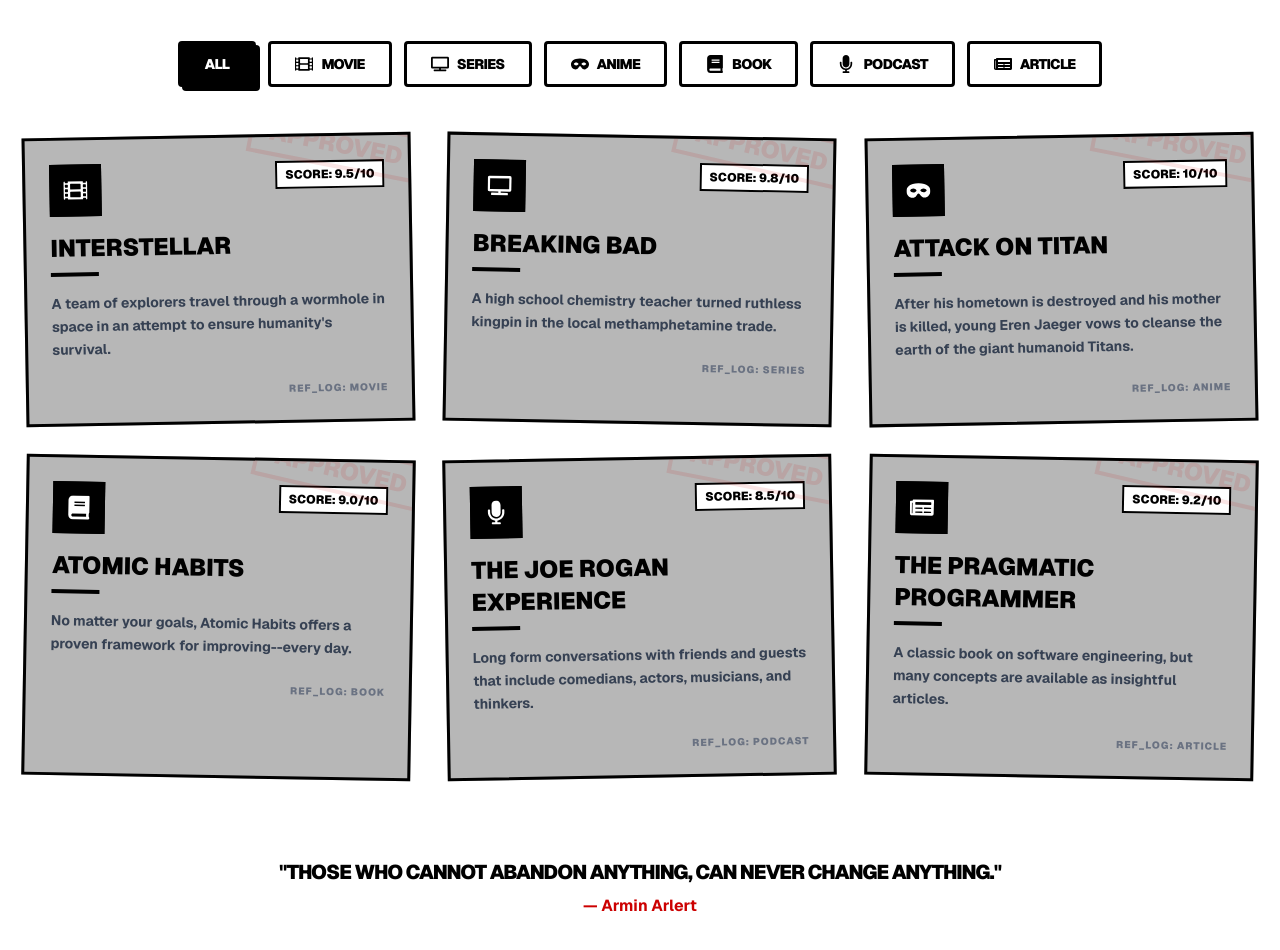
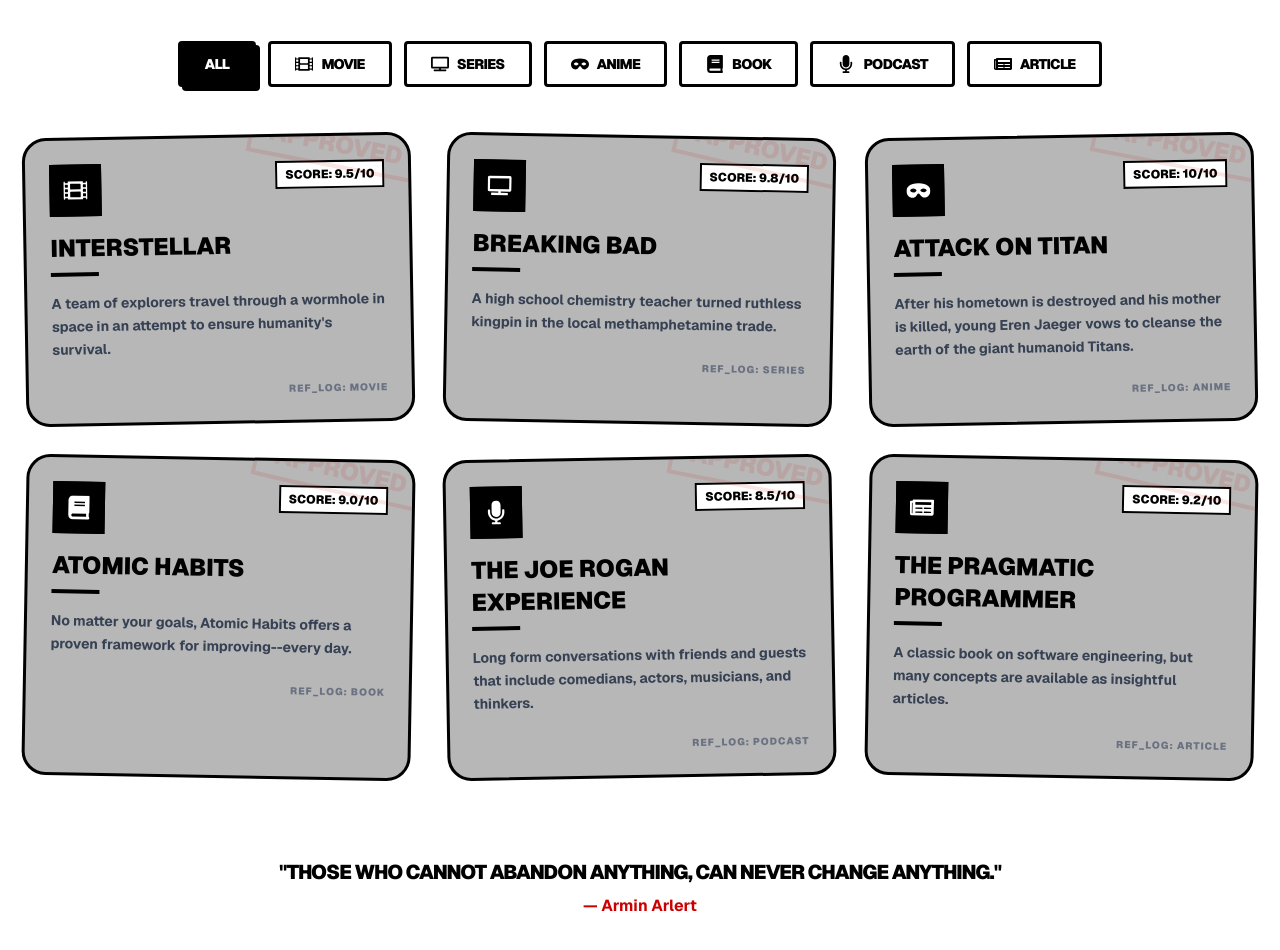
Before and after one commit to bishaldebroy007/portfolio-bishal-aot-theme, a Next.js app: page / in a window 1280 px wide. Shown: the part 8060-9010 px from the top of the page. Built offline with nearby package versions, Linux system fonts and the light colour scheme.

Commit message:
improvement 2

```diff
--- a/components/AfterHours.tsx
+++ b/components/AfterHours.tsx
@@ -137,7 +137,7 @@
 								zIndex: 20,
 								transition: { duration: 0.2 },
 							}}
-							className="bg-aot-cream/30 border-3 border-black p-6 relative group cursor-pointer overflow-hidden"
+							className="bg-aot-cream/30 border-3 border-black p-6 relative group cursor-pointer overflow-hidden rounded-3xl"
 						>
 							{/* Decorative "Classified" Stamp */}
 							<div className="absolute -right-4 -top-4 opacity-10 group-hover:opacity-20 transition-opacity">
```
